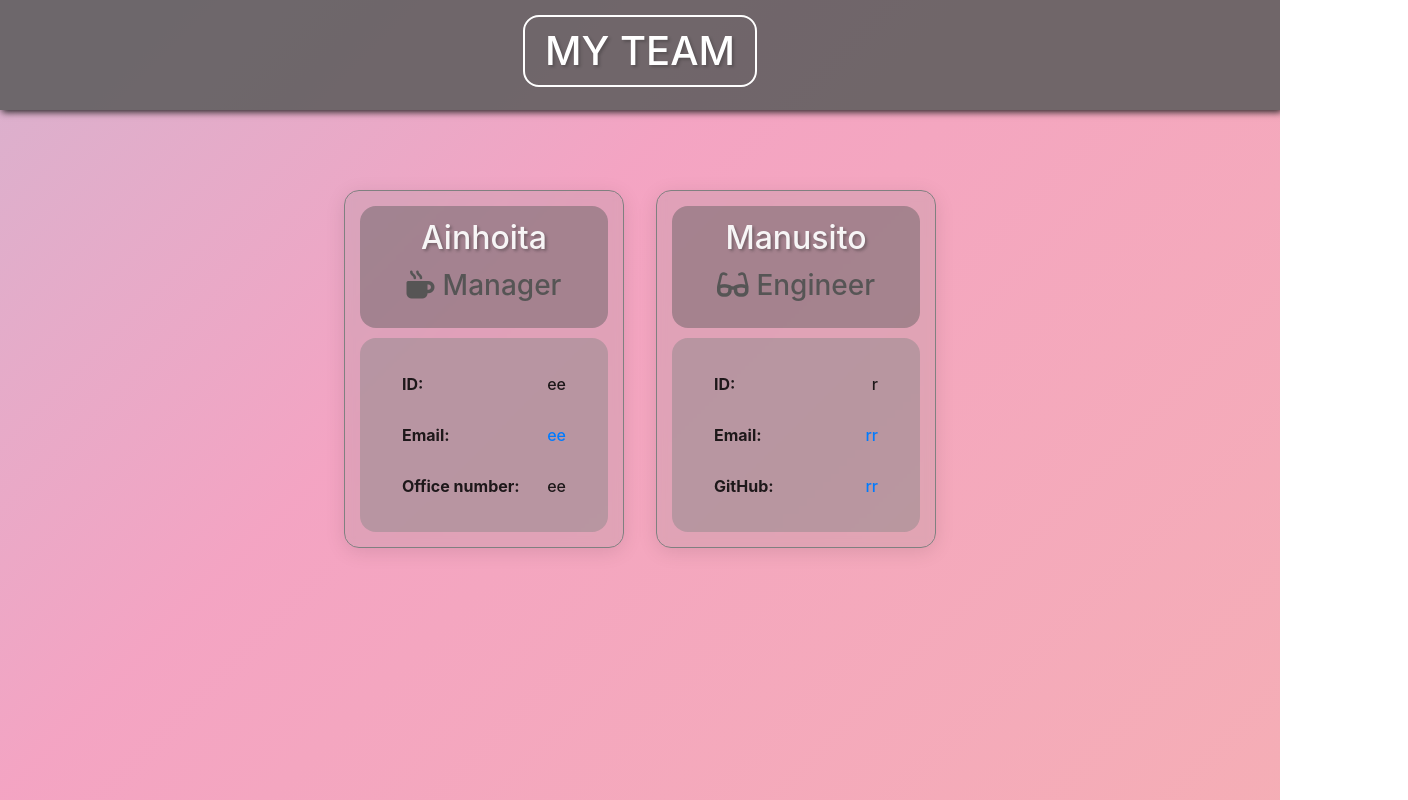
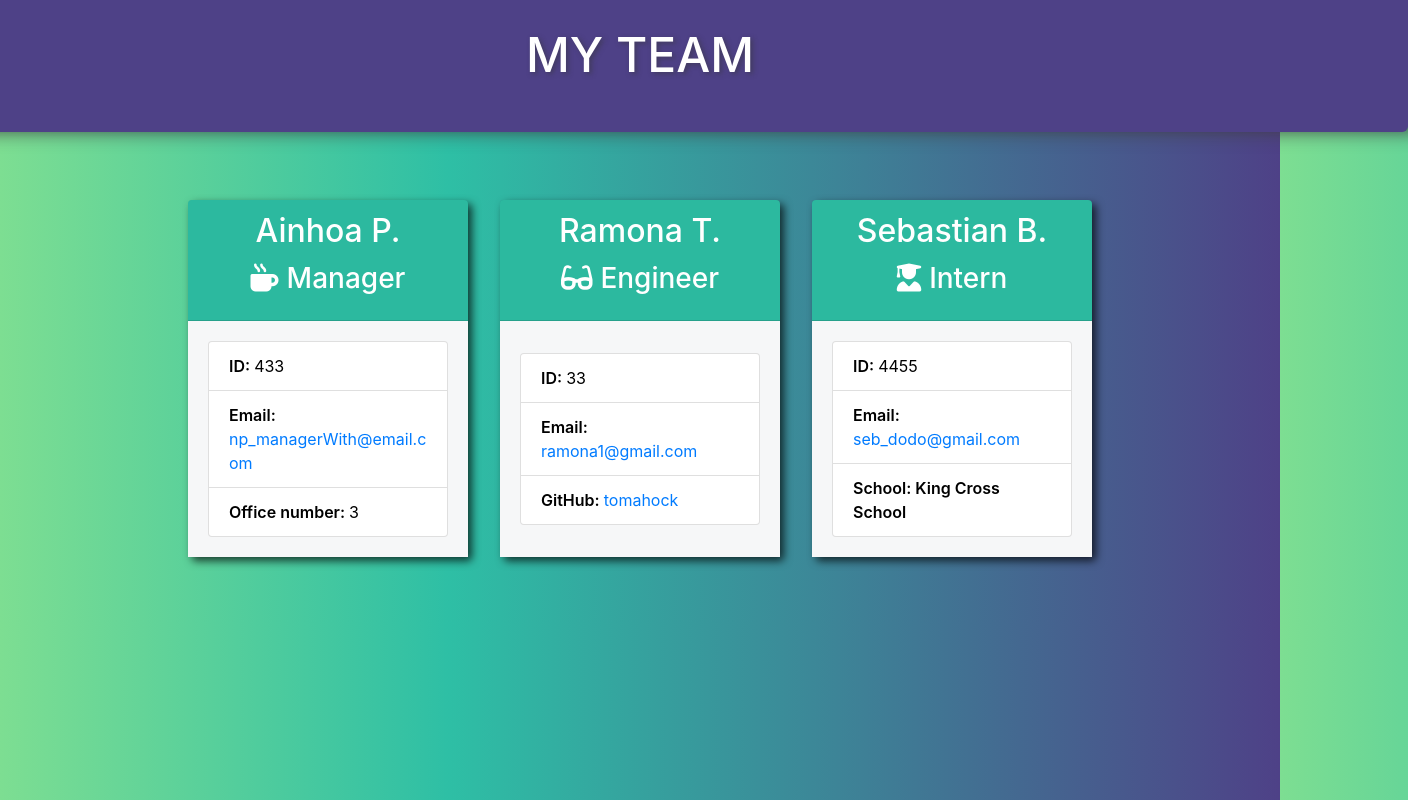
Before and after one commit to nowinoa/Team-Profile-Generator, a website: page starter/output/team.html in a window 1280 px wide. Shown: the whole page, 1408 px wide, since content can reach past the window. Drawn offline with nearby package versions, Linux system fonts and the light colour scheme.

Commit message:
css second style

```diff
--- a/starter/index.js
+++ b/starter/index.js
@@ -108,7 +108,7 @@ const promptIntern = () => {
             name: 'internSchool'
         }
     ]).then(res => {
-        const intern = new Intern(res.internName, res.internId, res.internEmail, res.engineerSchool);
+        const intern = new Intern(res.internName, res.internId, res.internEmail, res.internSchool);
         team.push(intern);
         promptNextEmployee();
      })
--- a/starter/src/page-template.js
+++ b/starter/src/page-template.js
@@ -51,7 +51,7 @@ const generateTeam = team => {
         <ul class="list-group">
             <li class="list-group-item">ID: <span>${intern.getId()}</span></li>
             <li class="list-group-item">Email: <a href="mailto:${intern.getEmail()}">${intern.getEmail()}</a></li>
-            <li class="list-group-item">School: ${intern.getSchool()}</li>
+            <li class="list-group-item">School: <span>${intern.getSchool()}</span></li>
         </ul>
     </div>
 </div>
--- a/starter/src/styles.css
+++ b/starter/src/styles.css
@@ -1,99 +1,52 @@
 body {
-	background: linear-gradient(-45deg, #ee765283, #e73c7e77, #23a5d57c, #23d5ab67);
-	background-size: 400% 400%;
-	animation: gradient 15s ease infinite;
-	height: 100vh;
-}
-@keyframes gradient {
-	0% {
-		background-position: 0% 50%;
-	}
-	50% {
-		background-position: 100% 50%;
-	}
-	100% {
-		background-position: 0% 50%;
-	}
+    background: rgb(125,222,146);
+    background: linear-gradient(90deg, rgba(125,222,146,1) 0%, rgba(46,191,165,1) 35%, rgba(78,65,135,1) 100%);
 }
 .team-heading {
-    padding: 20px;
+    text-transform: uppercase;
+    background-color: #4e4187;
+    box-shadow: 10px 0px 15px #3f3f3fe1;
+    color: #ffffff;
+    height: 120px;
+    padding: 10px;
     display: flex;
     justify-content: center;
     align-items: center;
-    height: 110px;
-    box-shadow: 2px 2px 7px #222;
-    background-color: #5c5c5cdc;
-    color: #ffffff;
-    text-transform: uppercase;
-    text-shadow: 2px 2px 3px #2222224d;
-    border-radius: 0%;
+    text-shadow: 2px 2px 4px #35353580;
+    scale: 1.2;
 }
-
 .team-area {
     max-width: 1000px;
     margin: 3em auto;
     flex-wrap: wrap;
 }
-/* Glass effect */
-/* From https://css.glass */
 .employee-card {
-    padding: 15px !important;
     margin: 1em;
     max-width: 280px;
     width: 90%;
     min-height: 22rem;
+    background-color: #2EBFA5;
     color: white;
     display: flex;
     flex-direction: column;
     justify-content: space-between;
-    background: #94949434;
-    border: 1px solid grey !important;
-    border-radius: 15px !important;
-    box-shadow: 0 4px 20px rgba(0, 0, 0, 0.1);
-    backdrop-filter: blur(5px);
-    -webkit-backdrop-filter: blur(5px);
-}
-h1 {
-    padding: 10px 20px;
-    border: 2px solid #ffffff;
-    border-radius: 16px;
-}
-.employee-card h2 {
-    text-shadow: 2px 2px 3px #2222225b;
-    color: #fdfdfdf1;
-
-}
-.employee-card h3 {
-    color: #535353f5;
+    box-shadow: 4px 4px 8px rgba(0, 0, 0, 0.7);
+    border: none;
 }
 .card-header {
     text-align: center;
-    background: #5a5a5a71;
-    border-radius: 16px !important;
-    border: solid 1px transparent
 }
 .card-body {
-    margin-top: 10px;
-    border-radius: 16px !important;
     display: flex;
     flex-direction: column;
     justify-content: center;
-    background:  #86868671;
-}
-.card-body ul li {
-    background: transparent;
-    border: 2px solid transparent;
-    display: flex;
-    justify-content: space-between;
-    font-weight: 700;
-}
-li span {
-    font-weight: 500;
-}
-li a {
-    font-weight: 500;
+    background-color: #f6f7f8;
 }
 .list-group-item {
-    color: #000000d7;
+    color: #000000;
     text-decoration: none;
+    font-weight: 600;
 }
+li span, li a {
+    font-weight: 400;
+}
```
Also changed, not shown: starter/output/team.html.
